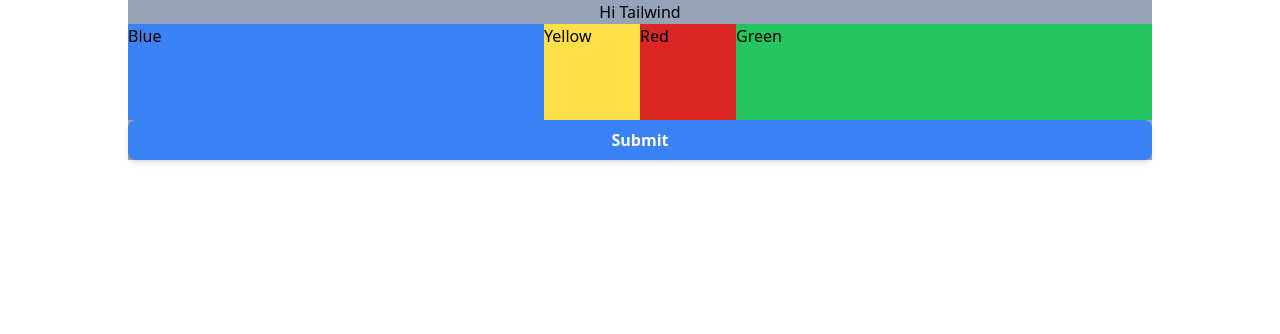
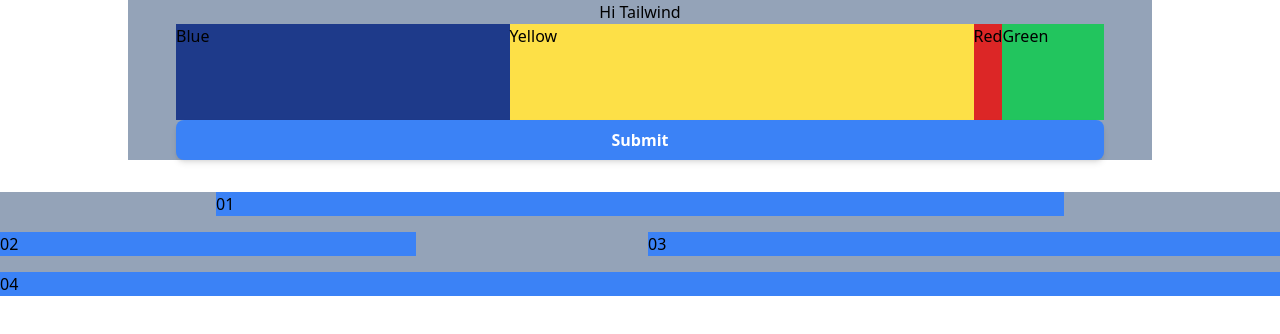
Before and after one commit to saeedjamali/git-TailwindConcept, a website: page public/index.html in a window 1280 px wide. Drawn offline with Linux system fonts and the light colour scheme.

Commit message:
Col-Span

```diff
--- a/public/index.html
+++ b/public/index.html
@@ -8,16 +8,24 @@
   </head>
   <body>
     <div
-      class="container w-4/5 bg-slate-400 mx-auto flex flex-col align-middle justify-between"
+      class="container w-4/5 bg-slate-400  flex flex-col align-middle justify-between"
     >
       <h1 class="w-100 text-center">Hi Tailwind</h1>
-      <div class="flex ">
-        <section class="bg-blue-500 w-24 h-24 flex-1">Blue</section>
-        <section class="bg-yellow-300 w-24 h-24">Yellow</section>
-        <section class="bg-red-600 w-24 h-24">Red</section>
-        <section class="bg-green-500 w-24 h-24  flex-1">Green</section>
+      <div class="flex flex-row hover:flex-col">
+        <section class="bg-pink-700 sm:bg-purple-500 md:bg-red-600 lg:bg-green-500 xl:bg-blue-900 basis-1/4 h-24 flex-1">Blue</section>
+        <section class="bg-yellow-300 basis-1/2 h-24">Yellow</section>
+        <section class="bg-red-600  basis-1/8 h-24">Red</section>
+        <section class="bg-green-500  basis-1/8 h-24  flex-1">Green</section>
       </div>
       <button class="btn-primary">Submit</button>
     </div>
+
+
+    <div class="grid grid-cols-6 gap-4 bg-slate-400 my-8">
+      <div class="col-start-2 col-span-4 bg-blue-500 rounded-8">01</div>
+      <div class="col-start-1 col-end-3 bg-blue-500">02</div>
+      <div class="col-end-7 col-span-3 bg-blue-500">03</div>
+      <div class="col-start-1 col-end-7 bg-blue-500">04</div>
+    </div>
   </body>
 </html>
--- a/tailwind.config.js
+++ b/tailwind.config.js
@@ -2,7 +2,19 @@
 module.exports = {
   content: ["./public/**/*.{html,js}"],
   theme: {
-    extend: {},
+    extend: {
+      container:{
+        center:true,
+        padding: {
+          DEFAULT: '1rem',
+          sm: '1rem',
+          lg: '2rem',
+          xl: '3rem',
+          '2xl': '6rem',
+        },
+
+      }
+    },
   },
   plugins: [],
 }
```
Also changed, not shown: public/build/tailwind.css.
